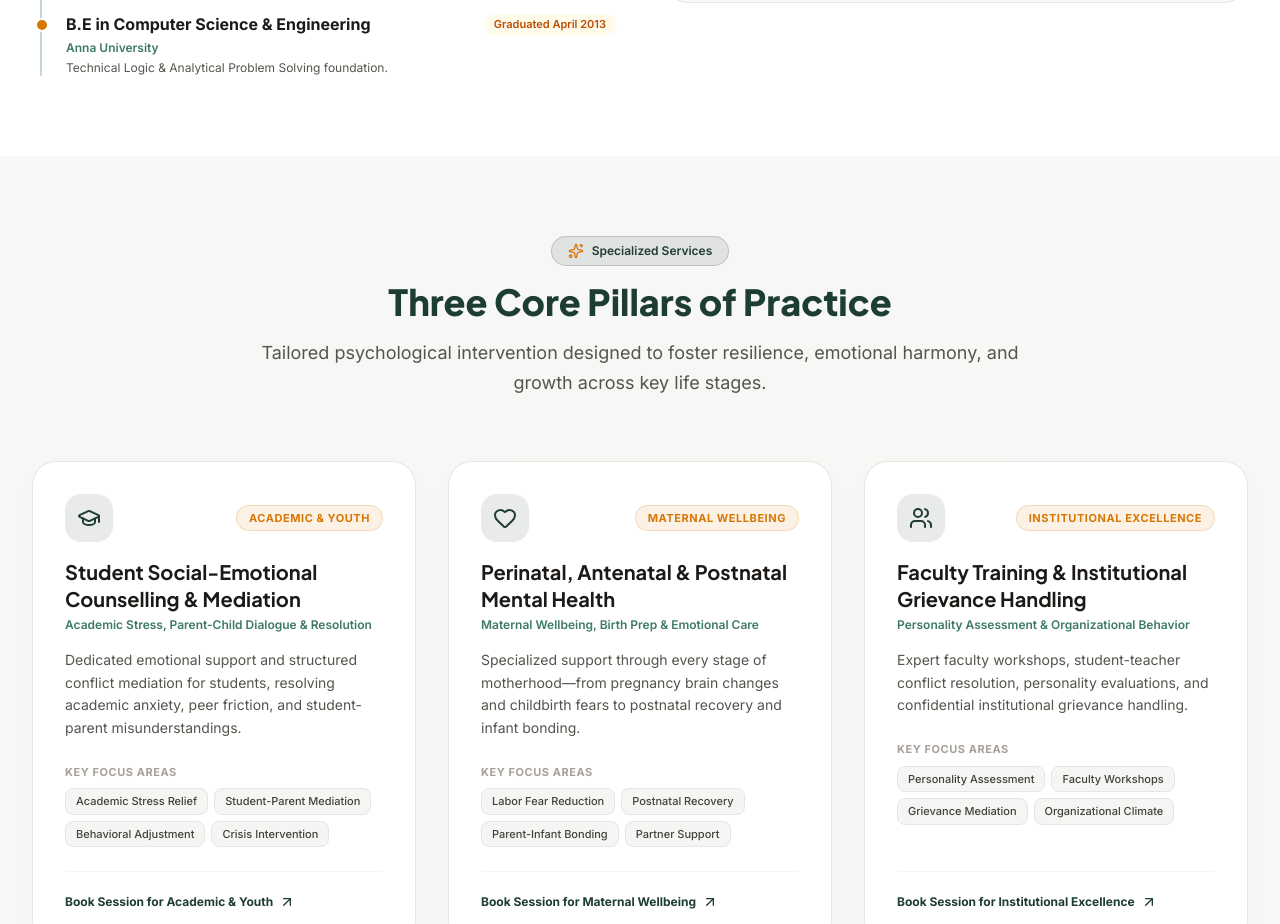
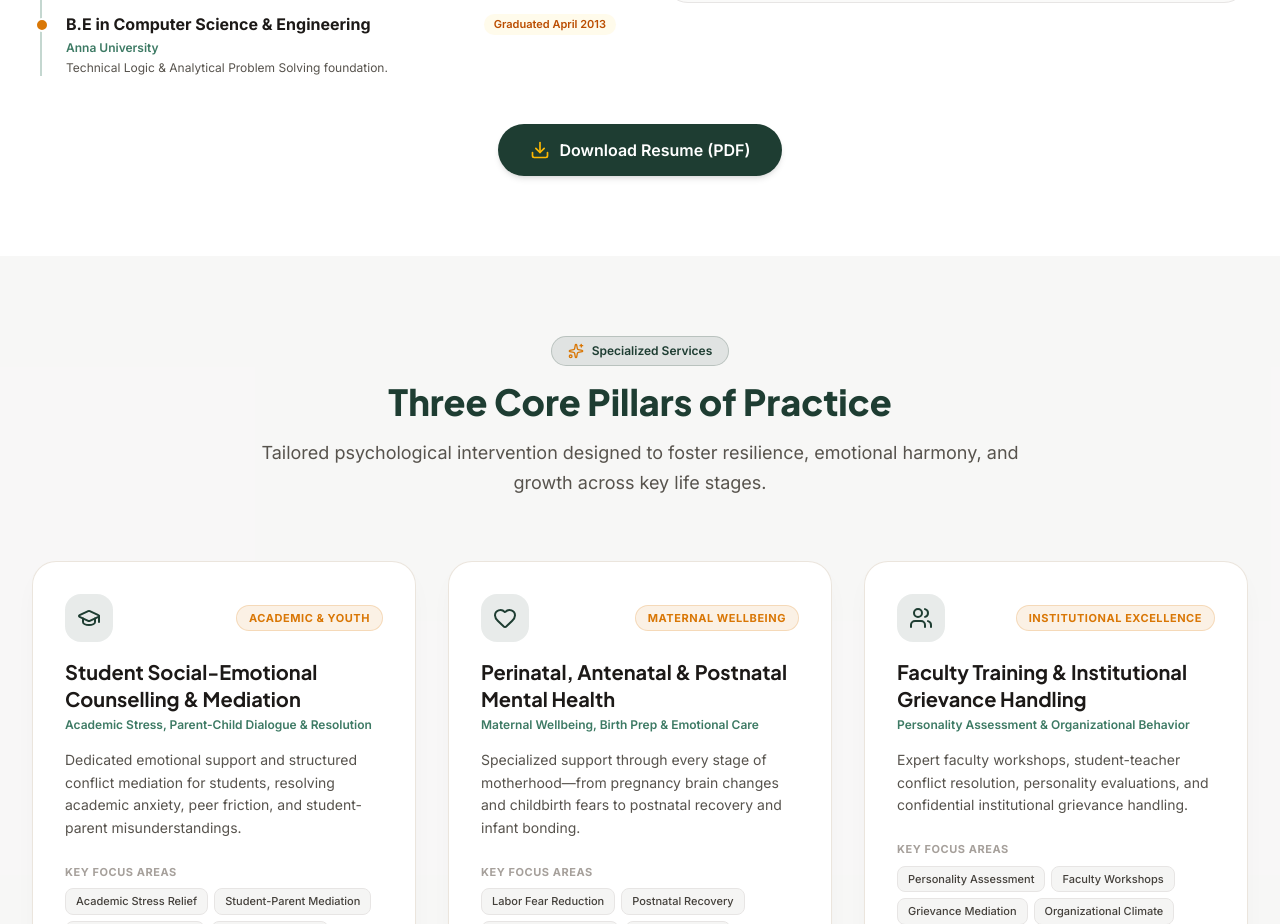
Before and after one commit to rthernika/rthernika.github.io, a Next.js app: page / in a window 1280 px wide. Shown: the part 2428-3352 px from the top of the page. Built offline with nearby package versions, Linux system fonts and the light colour scheme.

Commit message:
feat: add resume download button and update linked PDF file in AboutSection

```diff
--- a/src/components/AboutSection.tsx
+++ b/src/components/AboutSection.tsx
@@ -1,7 +1,7 @@
 'use client';
 
 import React from 'react';
-import { Award, GraduationCap, Briefcase, Globe, CheckCircle, Sparkles, ShieldCheck, ExternalLink } from 'lucide-react';
+import { Award, GraduationCap, Briefcase, Globe, CheckCircle, Sparkles, ShieldCheck, ExternalLink, Download } from 'lucide-react';
 
 export default function AboutSection() {
   const milestones = [
@@ -281,6 +281,20 @@ export default function AboutSection() {
             </div>
           </div>
         </div>
+
+        {/* Download Resume Button */}
+        <div className="mt-12 text-center">
+          <a
+            href="/Resources/Thernika_Resume.pdf"
+            download="Thernika_Resume.pdf"
+            target="_blank"
+            rel="noopener noreferrer"
+            className="inline-flex items-center justify-center gap-2.5 bg-[#1e3d32] hover:bg-[#2c5949] dark:bg-emerald-600 dark:hover:bg-emerald-500 text-white font-semibold text-sm sm:text-base px-8 py-3.5 rounded-full transition-all shadow-md hover:shadow-lg transform hover:-translate-y-0.5"
+          >
+            <Download className="w-5 h-5 text-amber-400 dark:text-amber-300" />
+            <span>Download Resume (PDF)</span>
+          </a>
+        </div>
       </div>
     </section>
   );
```
Also changed, not shown: 1 other file (tests, documents, lock files or other folders).
